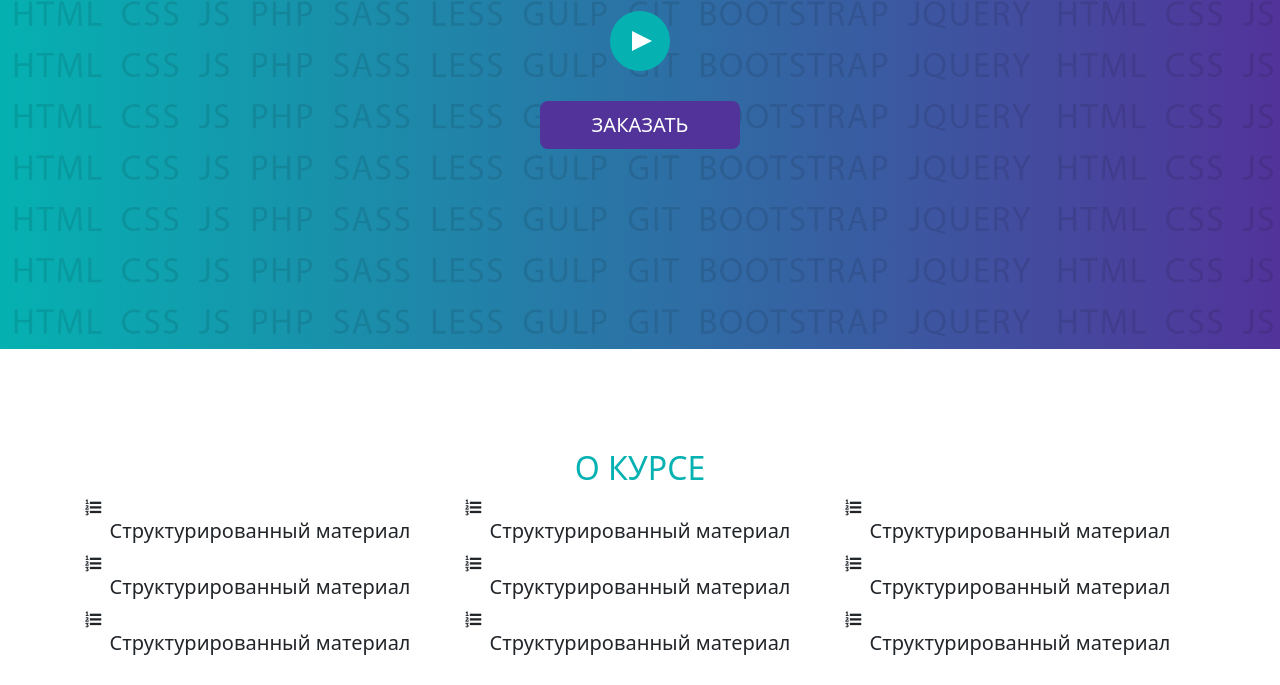
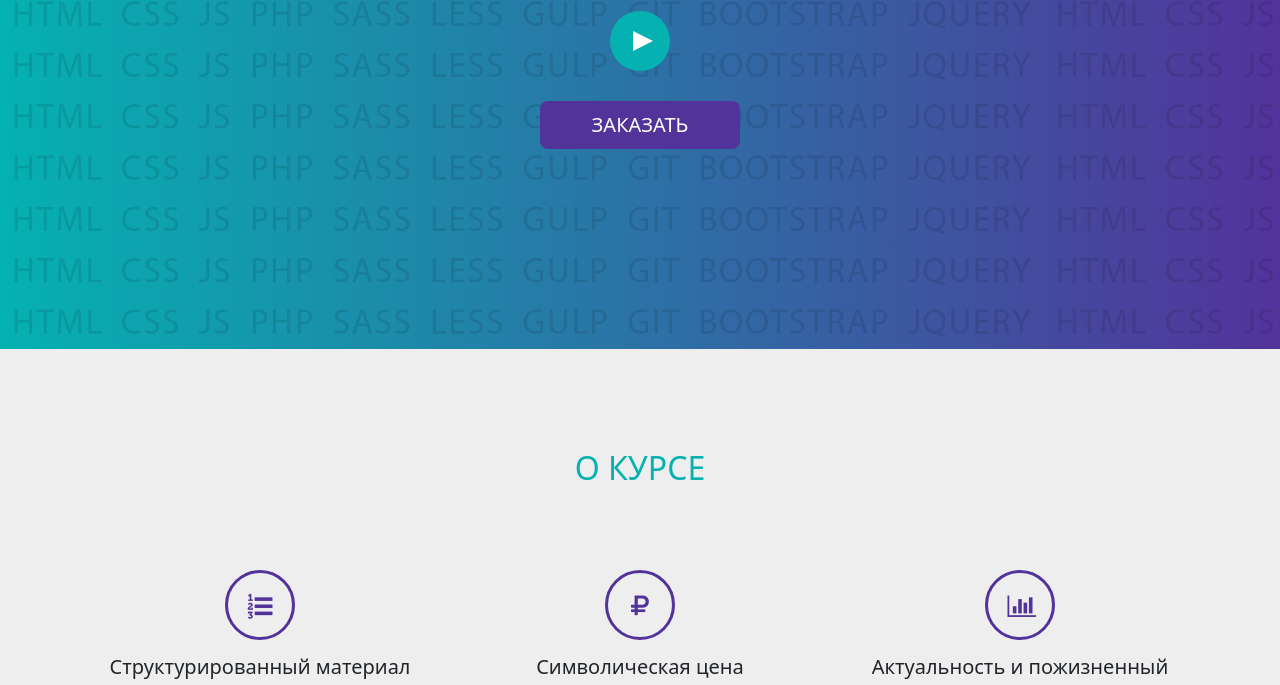
Before and after one commit to RyOlYu/EducationProjects, a website: page bootsrapVideo/index.html in a window 1280 px wide. Shown: the part 267-952 px from the top of the page. Drawn offline with Linux system fonts and the light colour scheme.

Commit message:
The End of block #2

```diff
--- a/bootsrapVideo/css/style.css
+++ b/bootsrapVideo/css/style.css
@@ -1,11 +1,11 @@
-
-
-:root{
-  --color1:#05b1b1;
-  --color2:#52339a;
+:root {
+  --color1: #05b1b1;
+  --color2: #52339a;
 }
 
-header, footer, section {
+header,
+footer,
+section {
   padding: 100px 0;
 }
 
@@ -13,13 +13,14 @@ header {
   padding: 200px 0;
 }
 
-header, footer {
+header,
+footer {
   background: var(--color1);
-  background: url(../img/pattern.png),linear-gradient(to right,  var(--color1) 0%,var(--color2) 100%);
+  background: url(../img/pattern.png), linear-gradient(to right, var(--color1) 0%, var(--color2) 100%);
   background-size: contain;
 }
 
-.itd_play{
+.itd_play {
   background-color: var(--color1);
   width: 60px;
   height: 60px;
@@ -29,23 +30,22 @@ header, footer {
   align-items: center;
   cursor: pointer;
   margin: 30px auto 30px;
-  transition: all 0.2s ease; / анимация
+  transition: all 0.2s ease; /*анимация*/
 }
 
-.itd_play:hover{
+.itd_play:hover {
   background-color: var(--color2);
 }
 
-.itd_triangle{
-  margin-right: -3px;/чуть чуть сдвинули вправо
-  width: 0;
+.itd_triangle {
+  margin-right: -5px; /*чуть чуть сдвинули вправо width*/
   height: 0;
   border-style: solid;
   border-width: 10px 0 10px 20px;
-  border-color: transparent transparent transparent var(--bs-white); / bs-white бутстстраповский цвет
+  border-color: transparent transparent transparent var(--bs-white); /*bs-white бутстстраповский цвет*/
 }
 
-.btn_itd{
+.btn_itd {
   display: block;
   max-width: 200px;
   margin: 0 auto;
@@ -54,24 +54,58 @@ header, footer {
   background-color: var(--color2);
 }
 
-.btn_itd:hover{
+.btn_itd:hover {
   color: var(--bs-white);
   background-color: var(--color1);
 }
 
-/* Цвет*/
-.color1 {
-  color:var(--color1)
+/* О курсе*/
+
+.about {
+  background-color: #eee;
 }
 
-.color2{
-  color:var(--color2);
+.about h2 {
+  padding-bottom: 75px;
+}
+
+.about i {
+  font-size: 25px;
+  color: var(--color2);
+}
+
+.itd_circle {
+  margin: 0 auto 15px;
+  width: 70px;
+  height: 70px;
+  border: 3px solid var(--color2);
+  border-radius: 50%;
+  display: flex;
+  justify-content: center;
+  align-items: center;
+}
+
+.line {
+  width: 100px;
+  height: 3px;
+  background-color: var(--color1);
+  margin: 15px auto 30px;
+}
+
+/* Цвет*/
+
+.color1 {
+  color: var(--color1)
+}
+
+.color2 {
+  color: var(--color2);
 }
 
 .bg1 {
   background-color: var(--color1)
 }
 
-.bg2{
+.bg2 {
   background-color: var(--color2);
 }
--- a/bootsrapVideo/index.html
+++ b/bootsrapVideo/index.html
@@ -46,43 +46,43 @@
             <div class="line"></div>
           </div>
           <div class="col-xl-4 col-md-6 col-cm-12">
-            <div class="itd_circle"><i class="icon-list-numbered"></i></div>
-            <h5 class="text-center">Структурированный материал</h5>
+            <div class="itd_circle"><i class="icon-rouble"></i></div>
+            <h5 class="text-center">Символическая цена</h5>
             <div class="line"></div>
           </div>
           <div class="col-xl-4 col-md-6 col-cm-12">
-            <div class="itd_circle"><i class="icon-list-numbered"></i></div>
-            <h5 class="text-center">Структурированный материал</h5>
+            <div class="itd_circle"><i class="icon-chart-bar"></i></div>
+            <h5 class="text-center">Актуальность и пожизненный доступ</h5>
             <div class="line"></div>
           </div>
           <div class="col-xl-4 col-md-6 col-cm-12">
-            <div class="itd_circle"><i class="icon-list-numbered"></i></div>
-            <h5 class="text-center">Структурированный материал</h5>
+            <div class="itd_circle"><i class="icon-code"></i></div>
+            <h5 class="text-center">Практические уроки и задания</h5>
             <div class="line"></div>
           </div>
           <div class="col-xl-4 col-md-6 col-cm-12">
-            <div class="itd_circle"><i class="icon-list-numbered"></i></div>
-            <h5 class="text-center">Структурированный материал</h5>
+            <div class="itd_circle"><i class="icon-file-video"></i></div>
+            <h5 class="text-center">34 урока в курсе (5 часов)</h5>
             <div class="line"></div>
           </div>
           <div class="col-xl-4 col-md-6 col-cm-12">
-            <div class="itd_circle"><i class="icon-list-numbered"></i></div>
-            <h5 class="text-center">Структурированный материал</h5>
+            <div class="itd_circle"><i class="icon-mobile"></i></div>
+            <h5 class="text-center">Просмотр со смартфона</h5>
             <div class="line"></div>
           </div>
           <div class="col-xl-4 col-md-6 col-cm-12">
-            <div class="itd_circle"><i class="icon-list-numbered"></i></div>
-            <h5 class="text-center">Структурированный материал</h5>
+            <div class="itd_circle"><i class="icon-help"></i></div>
+            <h5 class="text-center">Дополнительные полезные материалы</h5>
             <div class="line"></div>
           </div>
           <div class="col-xl-4 col-md-6 col-cm-12">
-            <div class="itd_circle"><i class="icon-list-numbered"></i></div>
-            <h5 class="text-center">Структурированный материал</h5>
+            <div class="itd_circle"><i class="icon-thumbs-up"></i></div>
+            <h5 class="text-center">Отсутствует реклама</h5>
             <div class="line"></div>
           </div>
           <div class="col-xl-4 col-md-6 col-cm-12">
-            <div class="itd_circle"><i class="icon-list-numbered"></i></div>
-            <h5 class="text-center">Структурированный материал</h5>
+            <div class="itd_circle"><i class="icon-group"></i></div>
+            <h5 class="text-center">Курс доступен в Телеграм, ВК и на Udemy</h5>
             <div class="line"></div>
           </div>
 
```
